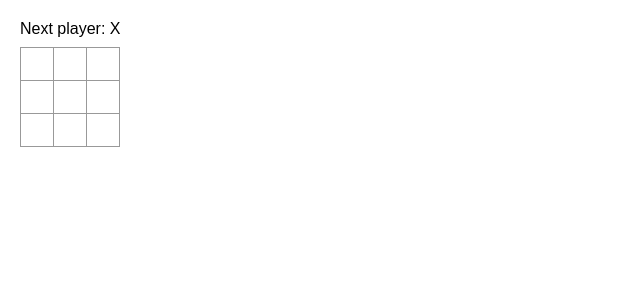
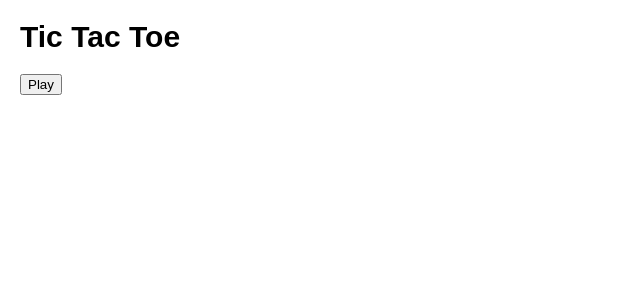
Before and after one commit to phoebewoofter/tic-tac-toe, a React (Create React App) app: page / in a window 1280 px wide. Shown: the top 300 px of the page, without its empty margins (0-640 px from the left). Built offline with nearby package versions, Linux system fonts and the light colour scheme.

Commit message:
Adds welcome content and button that then renders the game upon clicking play

```diff
--- a/src/App.css
+++ b/src/App.css
@@ -92,3 +92,7 @@ body {
 .play-again {
   padding: 20px;
 }
+
+.board {
+  background-color: white;
+}
--- a/src/App.js
+++ b/src/App.js
@@ -21,11 +21,21 @@ function PlayAgain({ onButtonClick }) {
     );
   }
 
+  function TicTacToe({ pageLoad, play }) {
+    return (
+      <div onLoad={pageLoad}>
+        <h1><span>Tic</span> <span></span>Tac<span> </span>Toe</h1>
+
+        <button onClick={play}>Play</button>
+      </div>
+    );
+  }
 
 
 export default function Board() {
   const [xIsNext, setXIsNext] = useState(true);
   const [squares, setSquares] = useState(Array(9).fill(null));
+  const [isClicked, setIsClicked] = useState(false);
 
 
   function handleClick(i) {
@@ -56,13 +66,21 @@ export default function Board() {
     setSquares(Array(9).fill(null));
   }
 
+  function onPlay() {
+    setIsClicked(true);
+  }
+
   let isNotNull = value => value != null;
   let noWinner = squares.filter(isNotNull);
 
 
   return (
     <>
-      <div className="status">{ noWinner.length === 9 ? <p className="status">No winner</p> : status }</div>
+      {!isClicked ? (
+      <TicTacToe play={onPlay} />
+       ) : (
+      <div className="board">
+        <div className="status">{ (noWinner.length === 9) && (!winner) ? <p className="status">No winner</p> : status }</div>
 
         <div className="board-row">
           <Square value={squares[0]} onSquareClick={() => handleClick(0)} />
@@ -86,6 +104,8 @@ export default function Board() {
           <div></div>
           }
         </div>
+      </div>
+      )}
     </>
   );
 }
```
Lines whose indentation alone changed are shown as unchanged.
